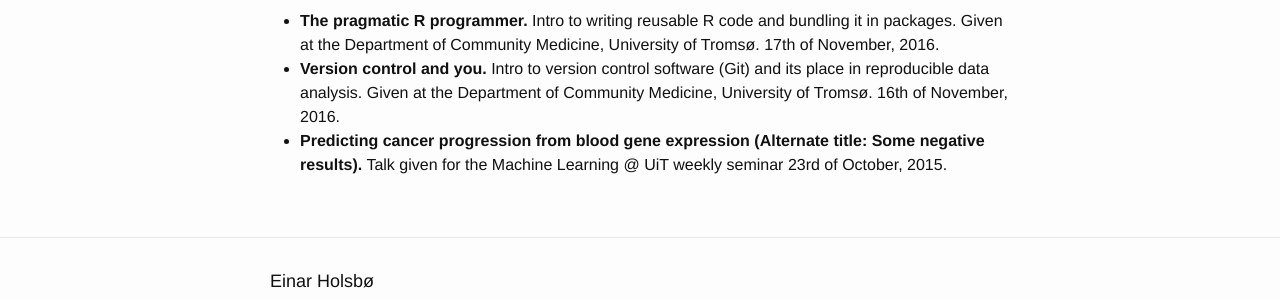
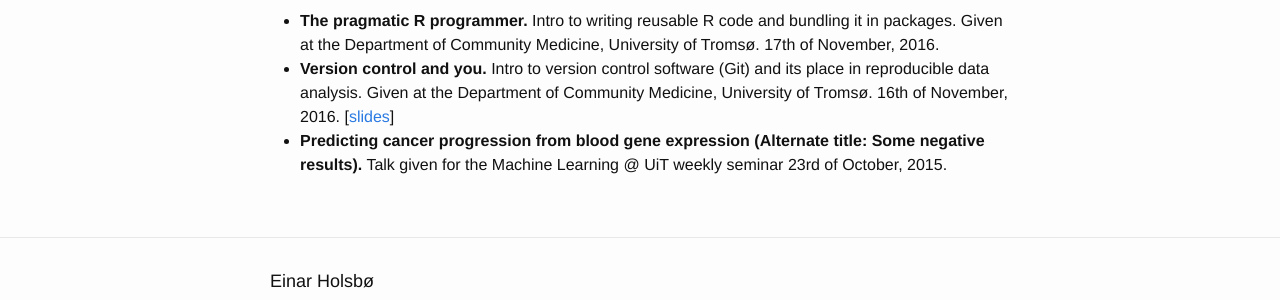
Before and after one commit to 3inar/3inar.github.io, a Jekyll site: the page built from talks.md, in a window 1280 px wide. Shown: the part 155-455 px from the top of the page. Built offline with Jekyll 4.4.1, drawn with Linux system fonts in a browser that asks for light colours.

Commit message:
add version control slides

```diff
--- a/talks.md
+++ b/talks.md
@@ -7,6 +7,6 @@ permalink: /talks/
 * __The pragmatic R programmer.__
 Intro to writing reusable R code and bundling it in packages. Given at the Department of Community Medicine, University of Tromsø. 17th of November, 2016.
 * __Version control and you.__
-Intro to version control software (Git) and its place in reproducible data analysis. Given at the Department of Community Medicine, University of Tromsø. 16th of November, 2016.
+Intro to version control software (Git) and its place in reproducible data analysis. Given at the Department of Community Medicine, University of Tromsø. 16th of November, 2016. \[[slides](/assets/pdfs/version_control_and_you.pdf)\]
 * __Predicting cancer progression from blood gene expression (Alternate title: Some negative results).__
 Talk given for the Machine Learning @ UiT weekly seminar 23rd of October, 2015.
```
Also changed, not shown: 1 other file.
